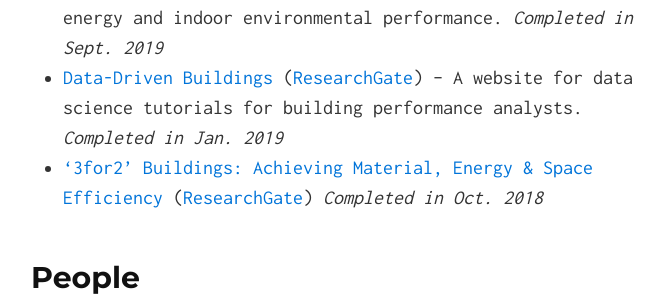
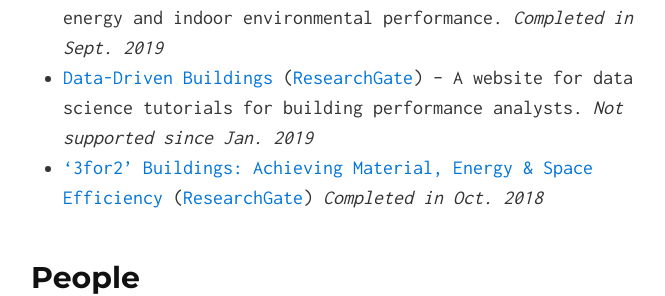
Before and after one commit to buds-lab/buds-lab.github.io, a Jekyll site: the page built from index.md, in a window 1280 px wide and 900 px high, scrolled down 2924 px. Shown: the part 163-459 px from the top of the window, without its empty margins (307-972 px from the left). Built offline with Jekyll 4.4.1, drawn with Linux system fonts in a browser that asks for light colours.

Commit message:
Update index.md

```diff
--- a/index.md
+++ b/index.md
@@ -49,7 +49,7 @@ BUDS Lab is in the [Dept. of Building](https://nus.edu/2mzJmtt){:target="_blank"
 * [IoT@NUS Project - Smart Devices and Energy Savings in Buildings](https://www.researchgate.net/project/IoTNUS-Smart-Devices-and-Energy-Savings-for-Buildings){:target="_blank"} -- An NUS Project in collaboration with an NUS Spin-off [SenSING](https://sensing.online/){:target="_blank"} and Assoc. Prof. Sekhar Kondepudi to develop Internet-of-Things (IoT) technology for building energy and indoor environmental performance. *Completed in Sept. 2019*
 <!-- * [IoT@NUS Project - Smart Devices and Energy Savings in Buildings](https://www.researchgate.net/project/IoTNUS-Smart-Devices-and-Energy-Savings-for-Buildings){:target="_blank"} -- An NUS Project in collaboration with an NUS Spin-off [SenSING](https://sensing.online/){:target="_blank"} and Assoc. Prof. Sekhar Kondepudi to develop Internet-of-Things (IoT) technology for building energy and indoor environmental performance.  -->
 <!-- ![Data-Driven Building](buds-lab.github.io/datadrivenbuilding.png) -->
-* [Data-Driven Buildings](http://bit.ly/2niv26Y){:target="_blank"} ([ResearchGate](http://bit.ly/2mf75Nf){:target="_blank"}) -- A website for data science tutorials for building performance analysts.  *Completed in Jan. 2019*
+* [Data-Driven Buildings](http://bit.ly/2niv26Y){:target="_blank"} ([ResearchGate](http://bit.ly/2mf75Nf){:target="_blank"}) -- A website for data science tutorials for building performance analysts.  *Not supported since Jan. 2019*
 <!-- The goal of the site is to educate building industry professionals about modern, open-source data analysis techniques so we can stop being afraid of too much data.  -->
 <!-- ![3for2](buds-lab.github.io/3for2.png) -->
 * ['3for2' Buildings: Achieving Material, Energy & Space Efficiency](http://bit.ly/2uexv4F){:target="_blank"} ([ResearchGate](http://bit.ly/2nijLnj){:target="_blank"}) *Completed in Oct. 2018*
```
